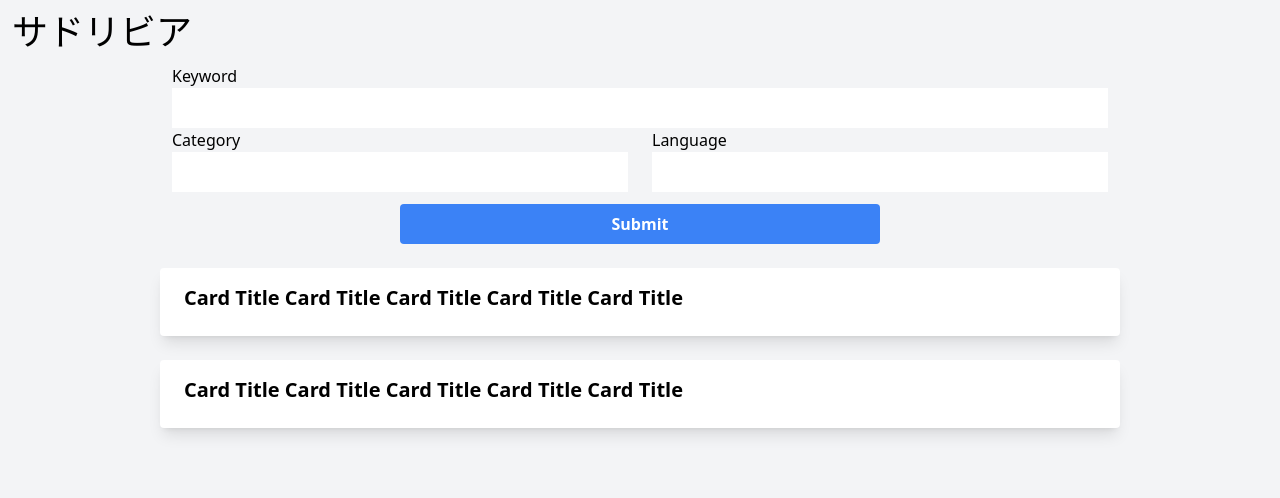
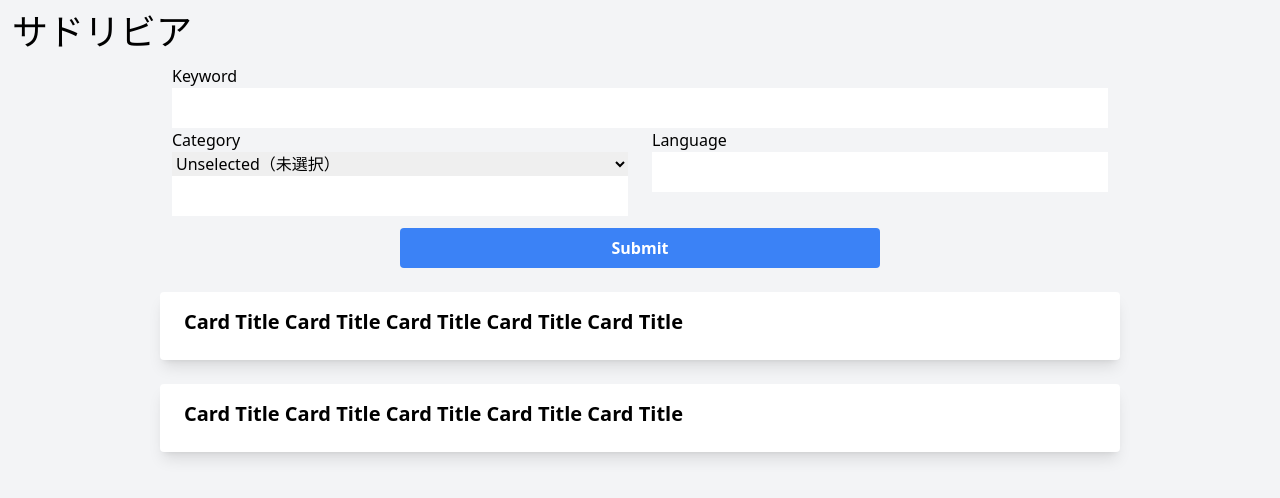
Before and after one commit to ryoito218/Sadrivia, a Next.js app in the folder frontend/: page / in a window 1280 px wide. Shown: the top 498 px of the page. Built offline with nearby package versions, Linux system fonts and the light colour scheme.

Commit message:
Add category select

```diff
--- a/frontend/src/app/page.tsx
+++ b/frontend/src/app/page.tsx
@@ -17,6 +17,19 @@ export default function Home() {
               <div className="flex">
                 <div className="flex flex-col w-1/2 mx-3">
                   <label htmlFor="category">Category</label>
+                  <select id="category">
+                    <option value="unselected">Unselected（未選択）</option>
+                    <option value="history">History（歴史）</option>
+                    <option value="person">Person（人物）</option>
+                    <option value="nature">Nature（自然）</option>
+                    <option value="tradition">Tradition（伝統）</option>
+                    <option value="sport">Sport（スポーツ）</option>
+                    <option value="food">Food（食）</option>
+                    <option value="culture">Culture（文化）</option>
+                    <option value="entertainment">Entertainment（芸能）</option>
+                    <option value="goods">Goods（特産品）</option>
+                    <option value="dialect">Dialect（方言）</option>
+                  </select>
                   <input type="text" id="category" className="w-full h-10" />
                 </div>
                 <div className="flex flex-col w-1/2 mx-3">
```
